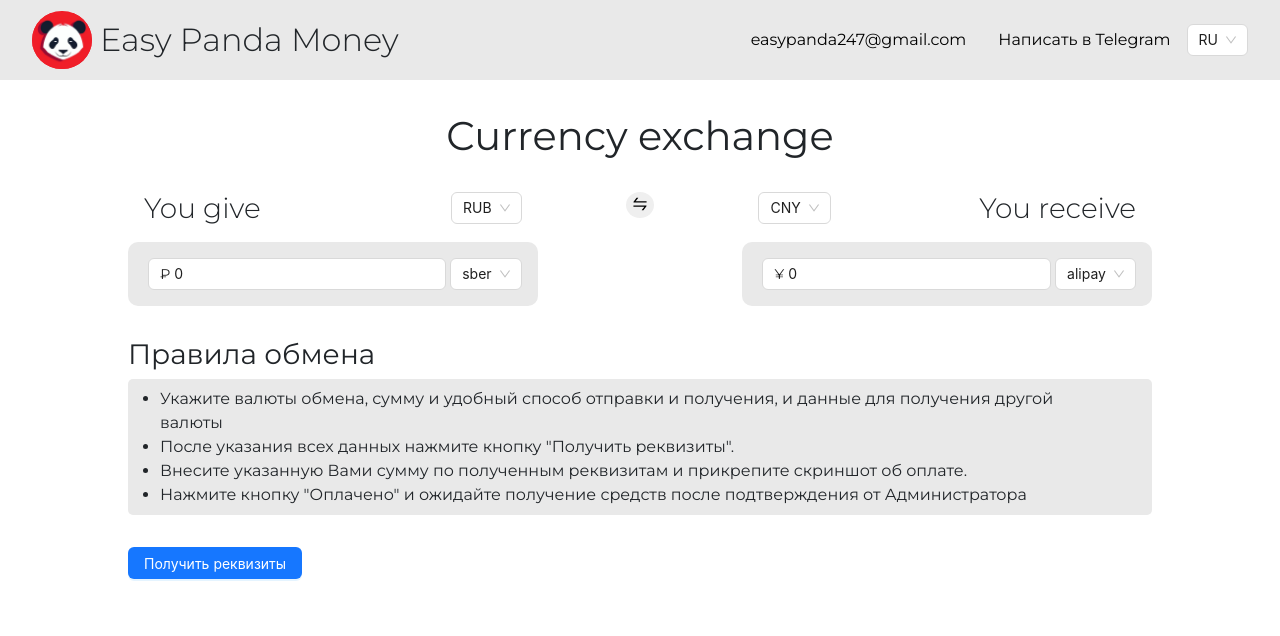
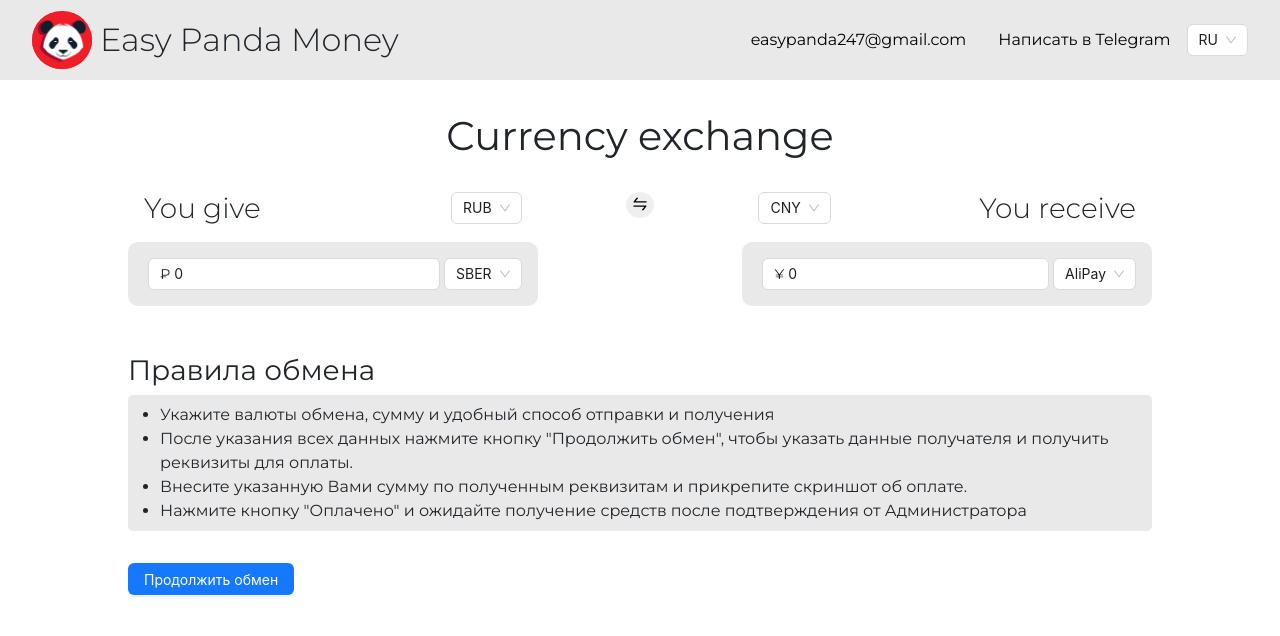
Before and after one commit to senak322/easypanda_site, a React (Create React App) app: page / in a window 1280 px wide. Shown: the top 636 px of the page. Built offline with nearby package versions, Linux system fonts and the light colour scheme.

Commit message:
add styles

```diff
--- a/src/components/Currency/Currency.scss
+++ b/src/components/Currency/Currency.scss
@@ -12,7 +12,7 @@
     width: 80%;
   }
   @include respond-to(small) {
-    width: 80%;
+    width: 100%;
   }
 
   &__container {
--- a/src/components/Rools/Rools.scss
+++ b/src/components/Rools/Rools.scss
@@ -1,11 +1,23 @@
+@import "../../styles/mixins";
+
 .rools {
   max-width: 1024px;
-  margin-top: 2rem;
+  margin-top: 3rem;
+
+  &__title {
+    @include respond-to(large) {
+      font-size: 1.1rem;
+    }
+  }
 
   &__container {
     background-color: #e9e9e9;
     border-radius: 5px;
     padding: 0.5rem 2rem;
     margin-bottom: 2rem;
+
+    @include respond-to(medium) {
+      font-size: .8rem;
+    }
   }
 }
--- a/src/components/Rools/Rools.tsx
+++ b/src/components/Rools/Rools.tsx
@@ -4,13 +4,12 @@ import { Button } from "antd";
 function Rools() {
   return (
     <section className="rools">
-      <h3>Правила обмена</h3>
+      <h3 className="rools__title">Правила обмена</h3>
       <ul className="rools__container">
         <li>
-          Укажите валюты обмена, сумму и удобный способ отправки и получения, и данные
-          для получения другой валюты
+          Укажите валюты обмена, сумму и удобный способ отправки и получения
         </li>
-        <li>После указания всех данных нажмите кнопку "Получить реквизиты".</li>
+        <li>После указания всех данных нажмите кнопку "Продолжить обмен", чтобы указать данные получателя и получить реквизиты для оплаты.</li>
         <li>
           Внесите указанную Вами сумму по полученным реквизитам и прикрепите скриншот об оплате.
         </li>
@@ -19,7 +18,7 @@ function Rools() {
           подтверждения от Администратора
         </li>
       </ul>
-      <Button type="primary">Получить реквизиты</Button>
+      <Button type="primary">Продолжить обмен</Button>
     </section>
   );
 }
--- a/src/store/slices/currencySlice.ts
+++ b/src/store/slices/currencySlice.ts
@@ -19,12 +19,12 @@ const initialState: CurrencyState = {
     give: {
       selectedCurrency: "RUB",
       correctBanks: banks.rub,
-      selectedBank: "sber",
+      selectedBank: "SBER",
     },
     receive: {
       selectedCurrency: "CNY",
       correctBanks: banks.cny,
-      selectedBank: "alipay",
+      selectedBank: "AliPay",
     },
   },
   sumGive: 0,
@@ -79,7 +79,7 @@ const currencySlice = createSlice({
       state,
       action: PayloadAction<{ instanceId: string; bank: string }>
     ) => {
-      state.instances.instanceId.selectedBank = action.payload.bank;
+      state.instances[action.payload.instanceId].selectedBank = action.payload.bank;
     },
 
     setSumGive: (state, action: PayloadAction<number>) => {
--- a/src/utils/config.ts
+++ b/src/utils/config.ts
@@ -1,11 +1,11 @@
 export const banks: {
   [key in "rub" | "cny" | "uah" | "gel" | "idr"]: string[];
 } = {
-  rub: ["sber"],
-  cny: ["wechat", "alipay"],
-  uah: ["mono"],
-  gel: ["bog"],
-  idr: ["mega"],
+  rub: ["SBER"],
+  cny: ["WeChat", "AliPay"],
+  uah: ["Mono"],
+  gel: ["BOG"],
+  idr: ["Mega"],
 };
 
 export const allCurrencies = ["RUB", "CNY", "IDR", "GEL"];
```
